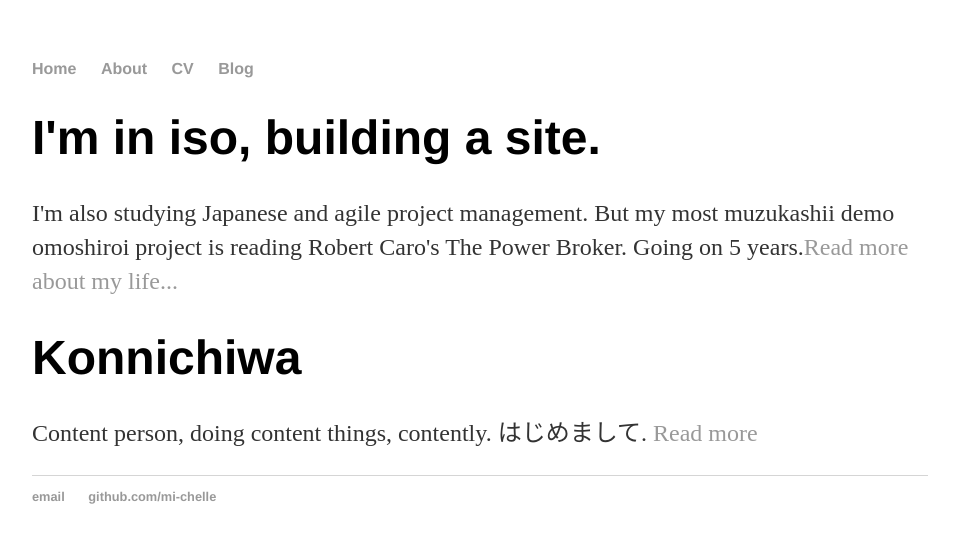
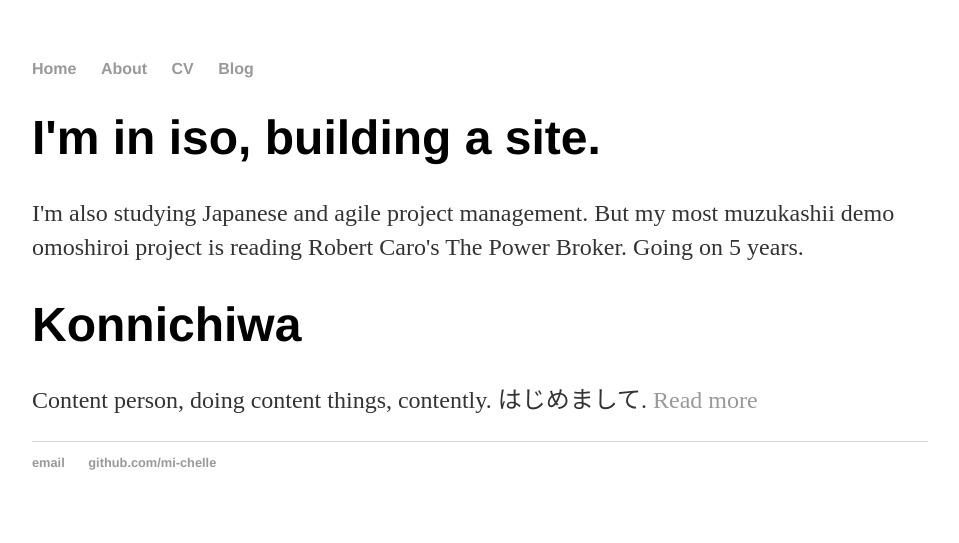
Before and after one commit to mi-chelle/akauntabiritii, a Jekyll site: the page built from Index.html, in a window 1280 px wide. Shown: the top 543 px of the page, without its empty margins (160-1119 px from the left). Built offline with Jekyll 4.4.1, drawn with Linux system fonts in a browser that asks for light colours.

Commit message:
Update Index.html

```diff
--- a/Index.html
+++ b/Index.html
@@ -4,5 +4,5 @@ title: Michelle Sargent, content things
 ---
 <div class="blurb">
 	<h1>I'm in iso, building a site.</h1>
-	<p>I'm also studying Japanese and agile project management. But my most muzukashii demo omoshiroi project is reading Robert Caro's The Power Broker. Going on 5 years.<a href="/about">Read more about my life...</a></p>
+	<p>I'm also studying Japanese and agile project management. But my most muzukashii demo omoshiroi project is reading Robert Caro's The Power Broker. Going on 5 years.</p>
 </div>
```
